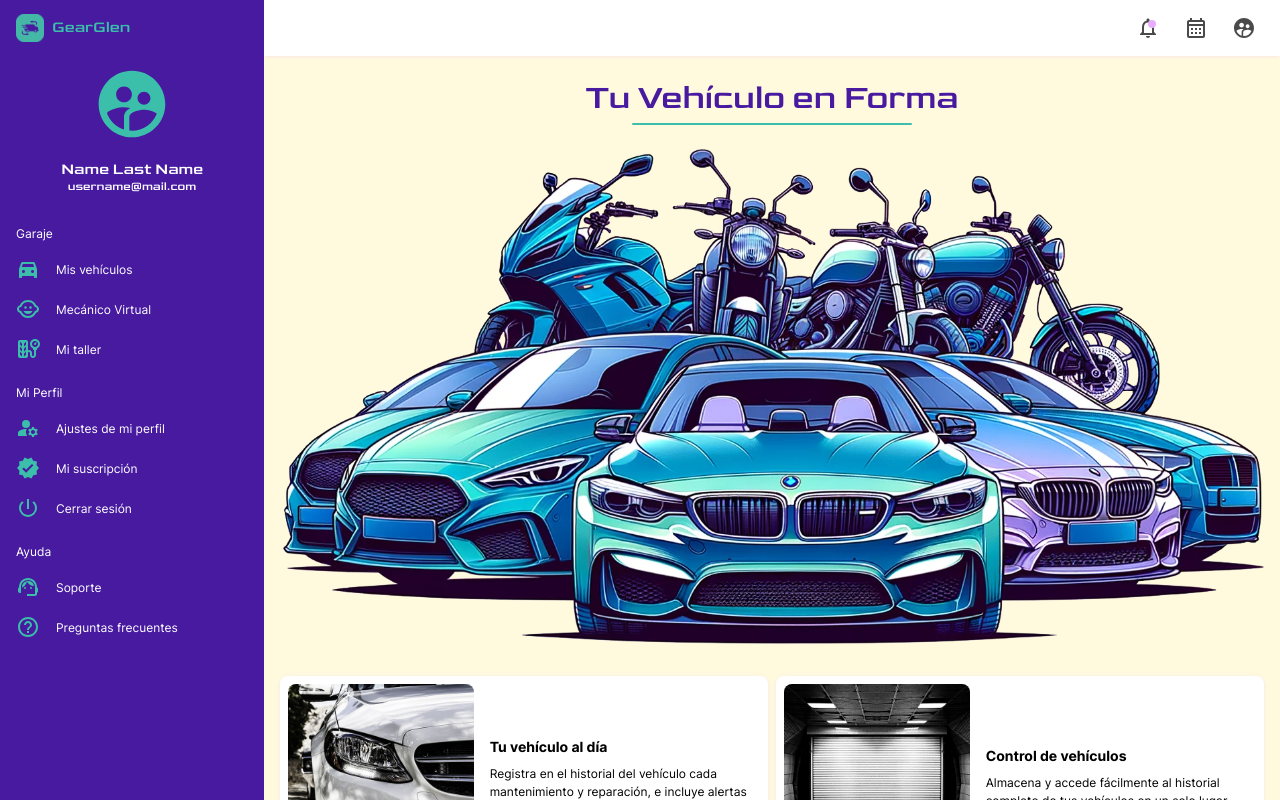
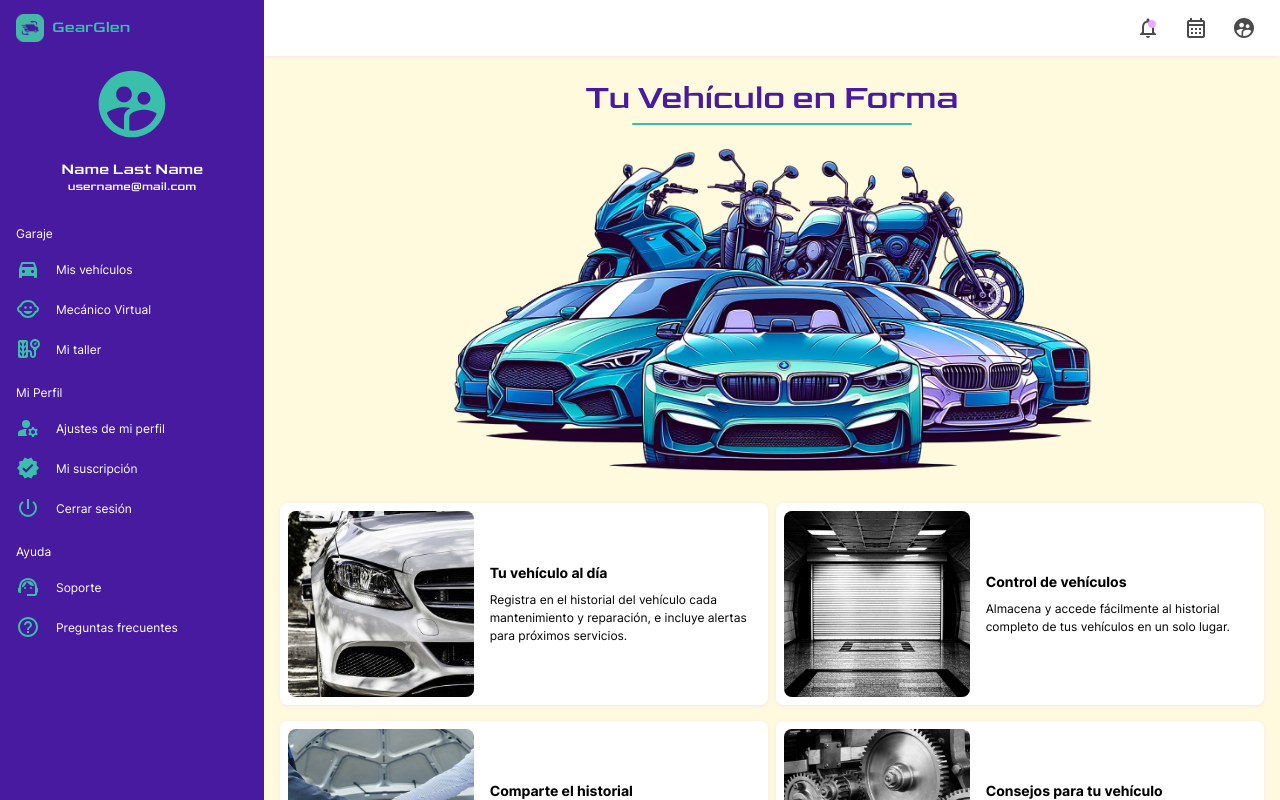
Before and after one commit to gonzalo-plaza/gearglen, a React (Vite) app: page / in a window 1280 px wide. Shown: the top 800 px of the page. Built offline with nearby package versions, Linux system fonts and the light colour scheme.

Commit message:
HomeView: Adapt scroll and principal img to desktop

```diff
--- a/src/components/section/Section.jsx
+++ b/src/components/section/Section.jsx
@@ -1,5 +1,5 @@
 export const Section = ({ children, title, img, description }) => {
-    const hasDescriptionClass = description ? 'has-description' : '';
+    const hasDescriptionClass = description ? 'has-description' : 'has-no-description';
     return (
         <section className='section'>
             <header className='section-header'>
--- a/src/styles/index.scss
+++ b/src/styles/index.scss
@@ -95,6 +95,8 @@ h6 {
   min-width: 320px;
 
   @media (min-width: 1024px) {
+    height: 100vh;
+    overflow-y: scroll;
     align-self: flex-start;
     flex-grow: 1;
   }
@@ -127,6 +129,17 @@ h6 {
       display: grid;
       grid-template-columns: 55% 1fr;
       align-items: center;
+    }
+  }
+
+  &.has-no-description{
+    @media(min-width: 1024px){
+      display: grid;
+      place-items: center;
+    }
+
+    .section-description__img{
+      max-width: 65%;
     }
   }
   &__img {
```
